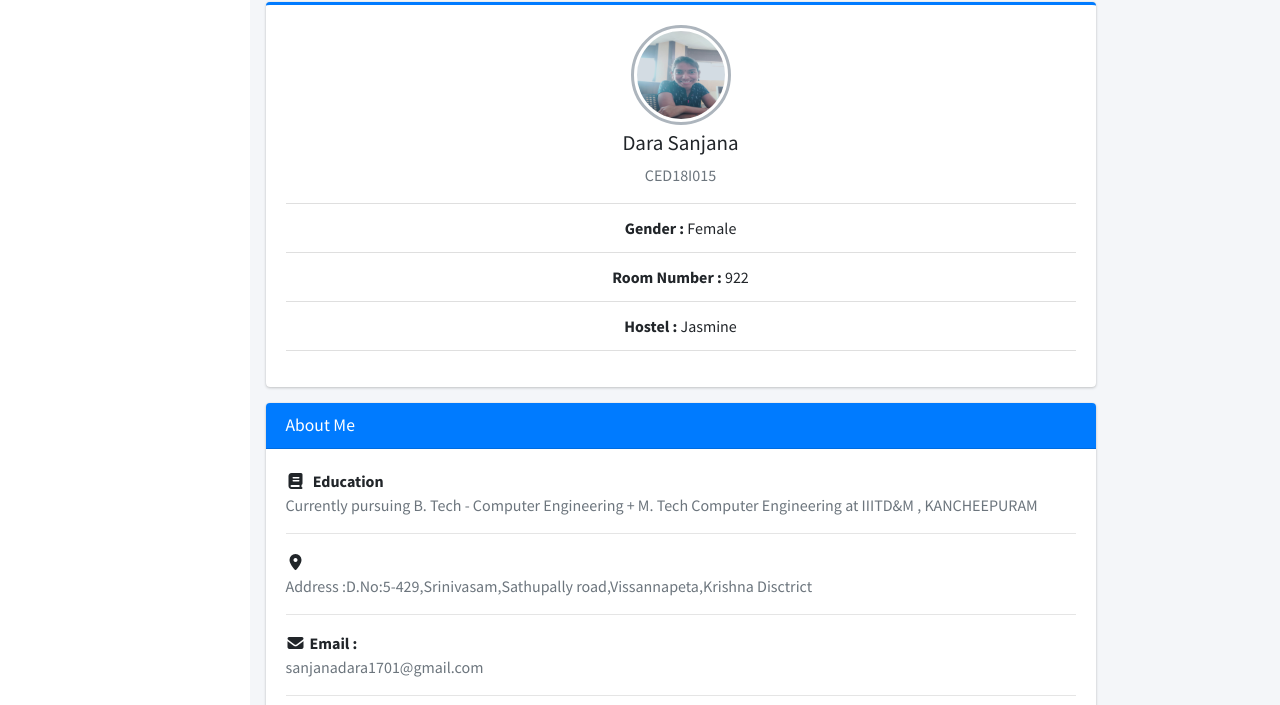
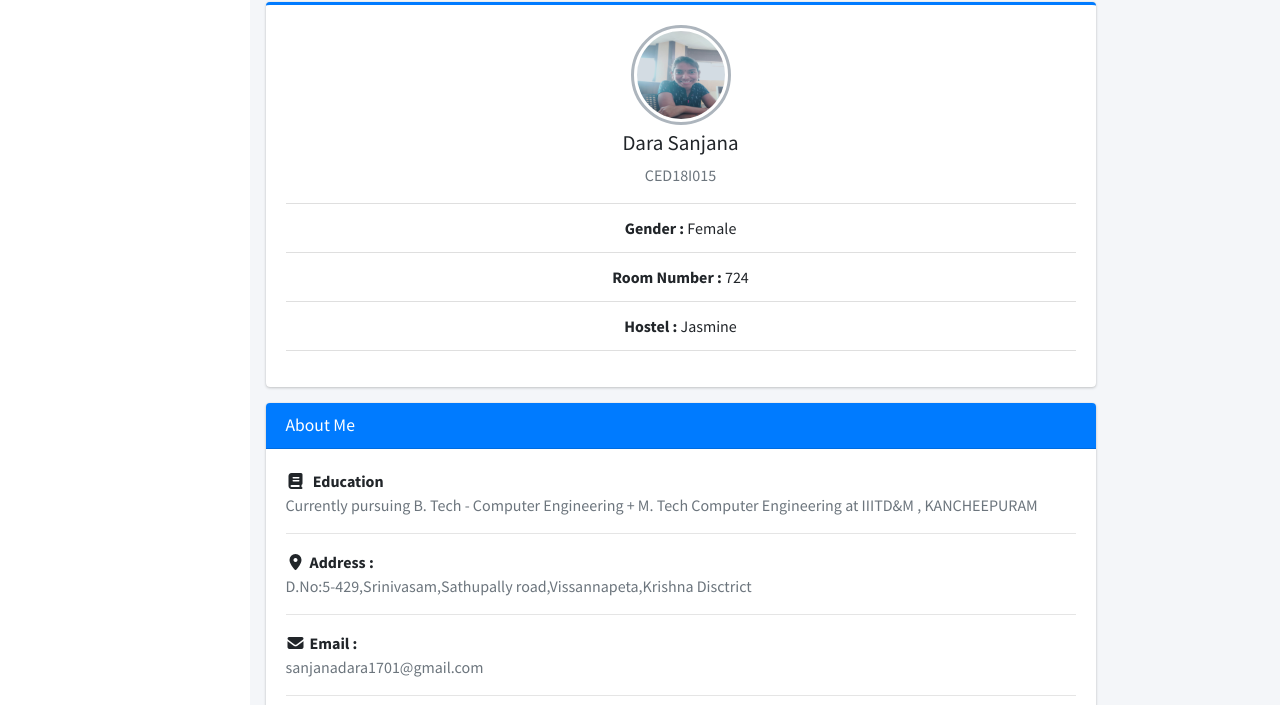
Before and after one commit to NrollAcademy/Nroll, a plain HTML site: page Sample/sanjana.html in a window 1280 px wide. Shown: the part 95-800 px from the top of the page. Drawn offline with nearby package versions, Linux system fonts and the light colour scheme.

Commit message:
Updated Sanjana.html

```diff
--- a/Sample/sanjana.html
+++ b/Sample/sanjana.html
@@ -60,7 +60,7 @@
 										<b>Gender :</b> <a class="float-center">Female</a>
 									</li>
 									<li class="list-group-item" align = "center">
-										<b>Room Number :</b> <a class="float-center">922</a>
+										<b>Room Number :</b> <a class="float-center">724</a>
 									</li>
 									<li class="list-group-item" align = "center">
 										<b>Hostel :</b> <a class="float-center">Jasmine</a>
@@ -88,9 +88,9 @@
 
 								<hr>
 
-								<strong><i class="fas fa-map-marker-alt mr-1"></i> </strong>
+								<strong><i class="fas fa-map-marker-alt mr-1"></i>Address : </strong>
 
-								<p class="text-muted">Address :D.No:5-429,Srinivasam,Sathupally road,Vissannapeta,Krishna Disctrict  </p>
+								<p class="text-muted">D.No:5-429,Srinivasam,Sathupally road,Vissannapeta,Krishna Disctrict  </p>
 
 								<hr>
 
```
